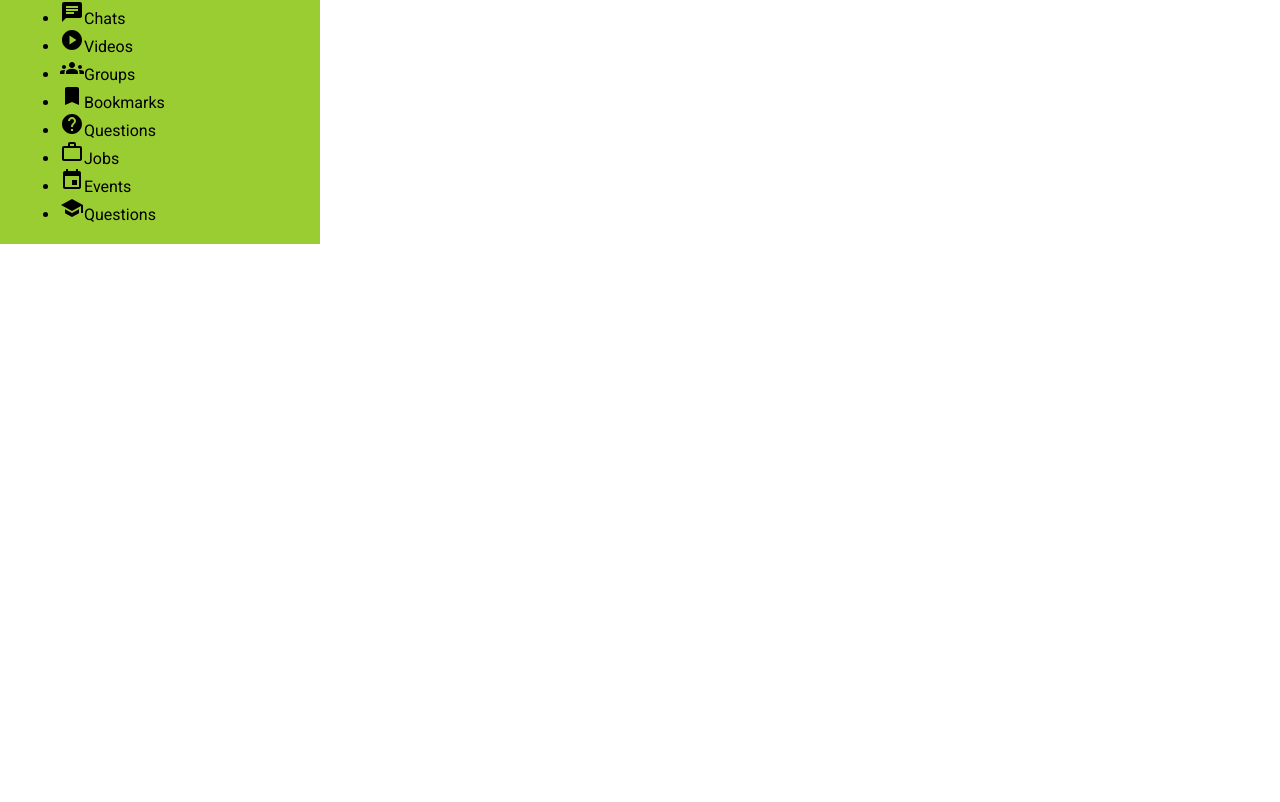
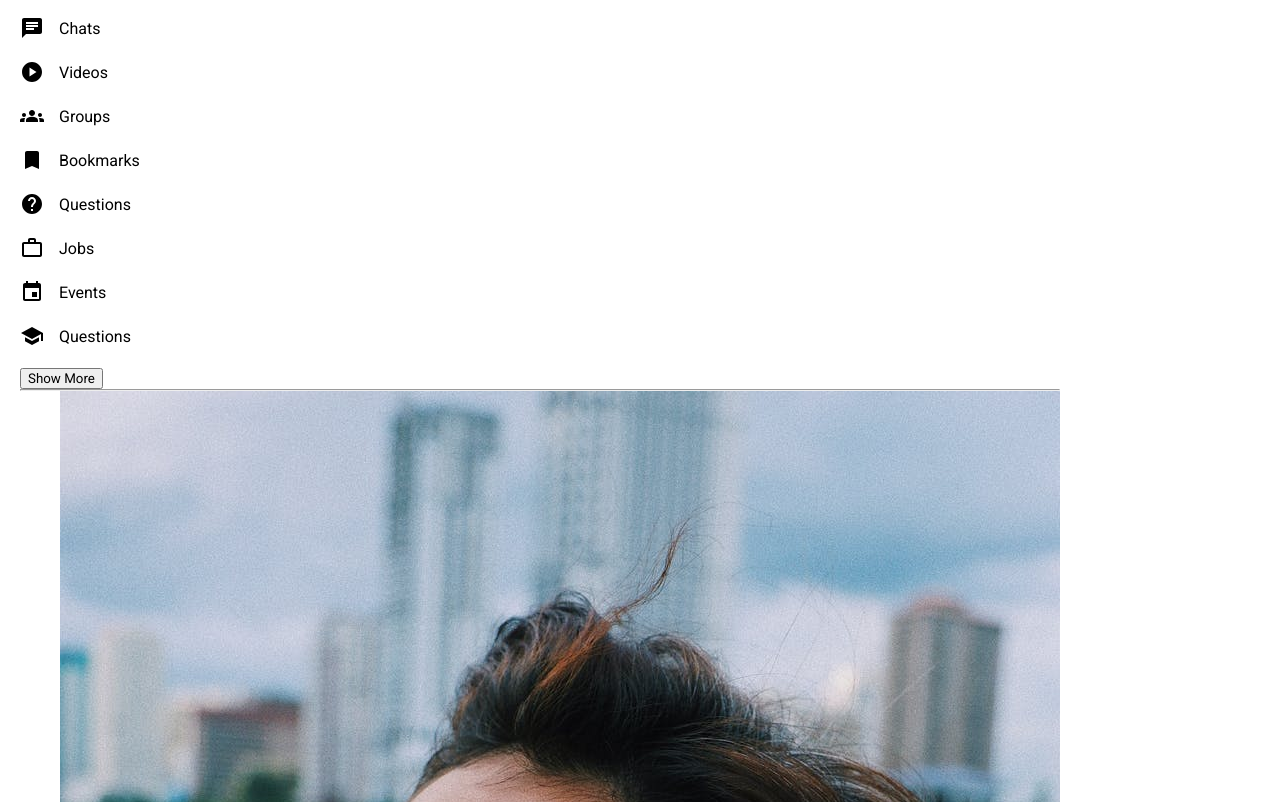
Before and after one commit to constructorlib/Cherry_Social, a React (Vite) app in the folder cherrysocial/: page / in a window 1280 px wide. Shown: the part 98-900 px from the top of the page. Before the commit the page ends 800 px from the top, so only its background shows below. Built offline with nearby package versions, Linux system fonts and the light colour scheme.

Commit message:
sidebar friend list and more

```diff
--- a/cherrysocial/src/components/Sidebar/Sidebar.jsx
+++ b/cherrysocial/src/components/Sidebar/Sidebar.jsx
@@ -46,6 +46,18 @@
               <span className="sidebarListItemText">Questions</span>
             </li>
           </ul>
+          <button className="sidebarButton">Show More</button>
+          <hr className="sidebarhr" />
+          <ul className="sidebarFriendList">
+            <li className="sidebarFriend">
+              <img
+                className="sidebarFriendImg"
+                src="/assets/person/4.jpeg"
+                alt=""
+              />
+              <span className="sidebarFriendName">Dinora K</span>
+            </li>
+          </ul>
         </div>
       </div>
     </>
--- a/cherrysocial/src/components/Sidebar/sidebar.css
+++ b/cherrysocial/src/components/Sidebar/sidebar.css
@@ -4,5 +4,18 @@
 }
 .sidebarWrapper {
   padding: 20px;
-  background-color: yellowgreen;
+  /* background-color: yellowgreen; */
 }
+.sidebarList {
+  padding: 0;
+  margin: 0;
+  list-style: none;
+}
+.sidebarListItem {
+  display: flex;
+  align-items: center;
+  margin-bottom: 20px;
+}
+.sidebarIcon {
+  margin-right: 15px;
+}
```
